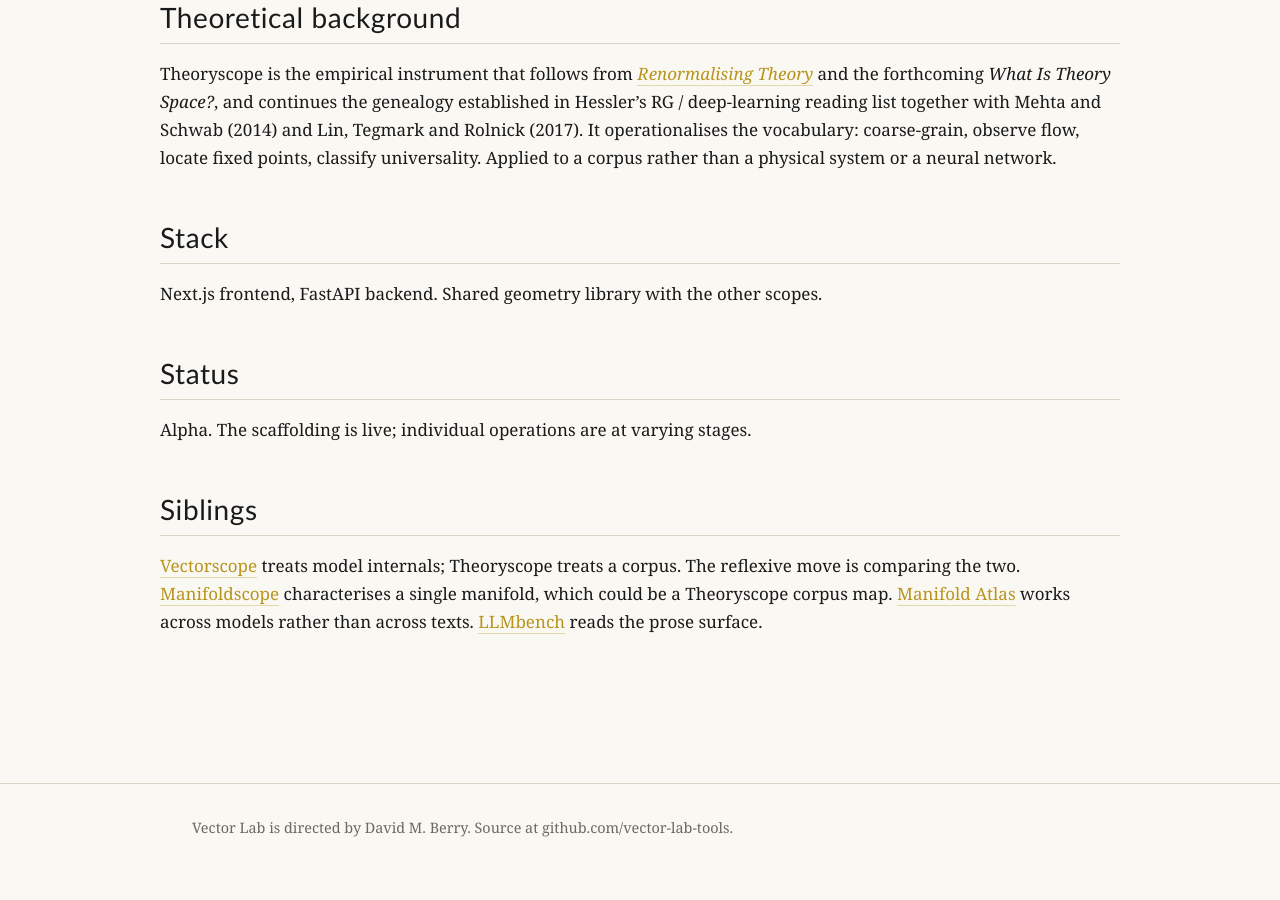
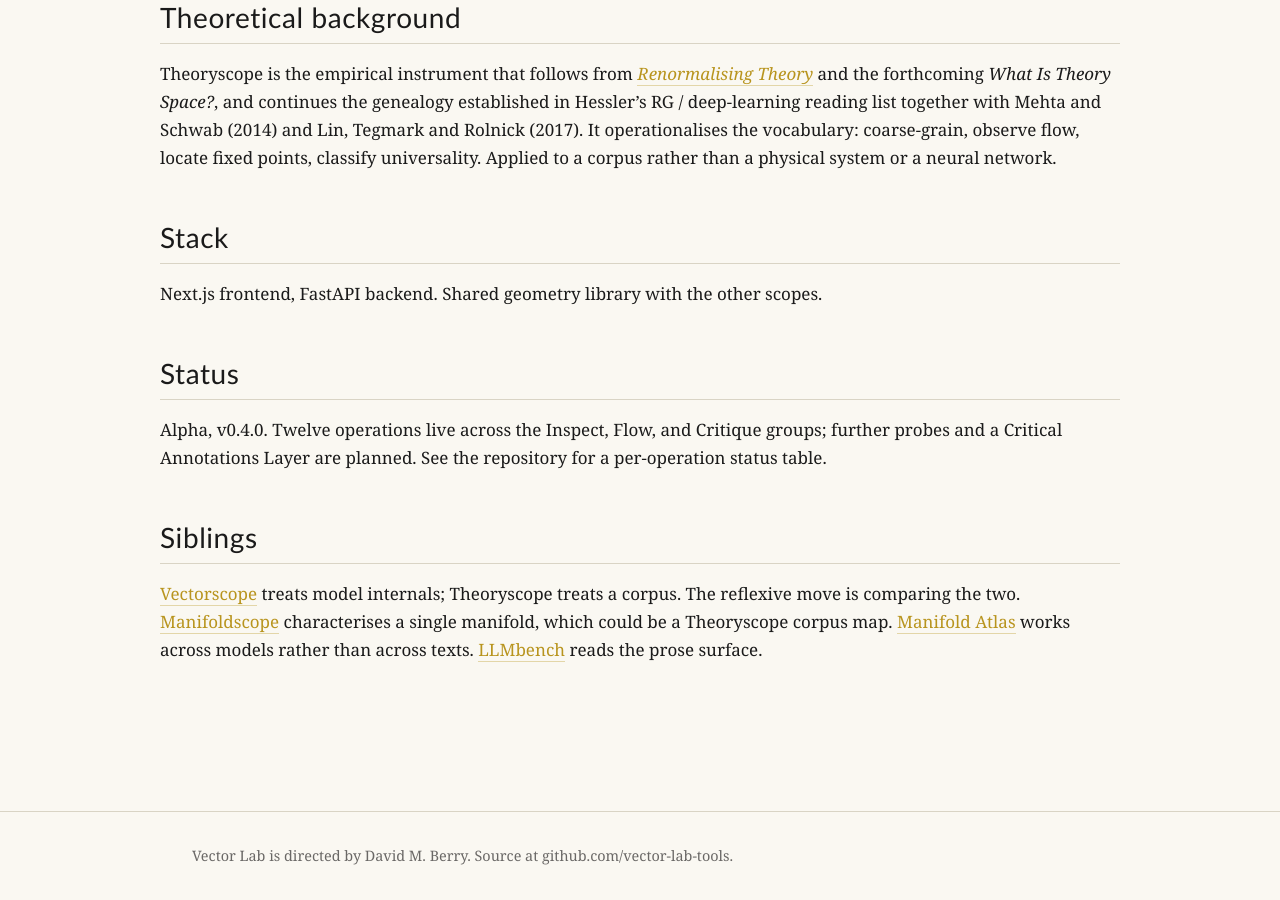
Before and after one commit to vector-lab-tools/vector-lab-tools.github.io, a Jekyll site: the page built from tools/theoryscope.md, in a window 1280 px wide and 900 px high, scrolled down 1431 px. Built offline with Jekyll 4.4.1, drawn with Linux system fonts in a browser that asks for light colours; before the commit the page ends 2303 px from its top, so only the background shows below that.

Commit message:
Theoryscope deep dive: reflect v0.4.0 status
Twelve operations are now live across Inspect, Flow, and Critique groups.

Co-Authored-By: Claude Opus 4.6 <noreply@anthropic.com>

```diff
--- a/tools/theoryscope.md
+++ b/tools/theoryscope.md
@@ -45,7 +45,7 @@ Next.js frontend, FastAPI backend. Shared geometry library with the other scopes
 
 ## Status
 
-Alpha. The scaffolding is live; individual operations are at varying stages.
+Alpha, v0.4.0. Twelve operations live across the Inspect, Flow, and Critique groups; further probes and a Critical Annotations Layer are planned. See the repository for a per-operation status table.
 
 ## Siblings
 
```
